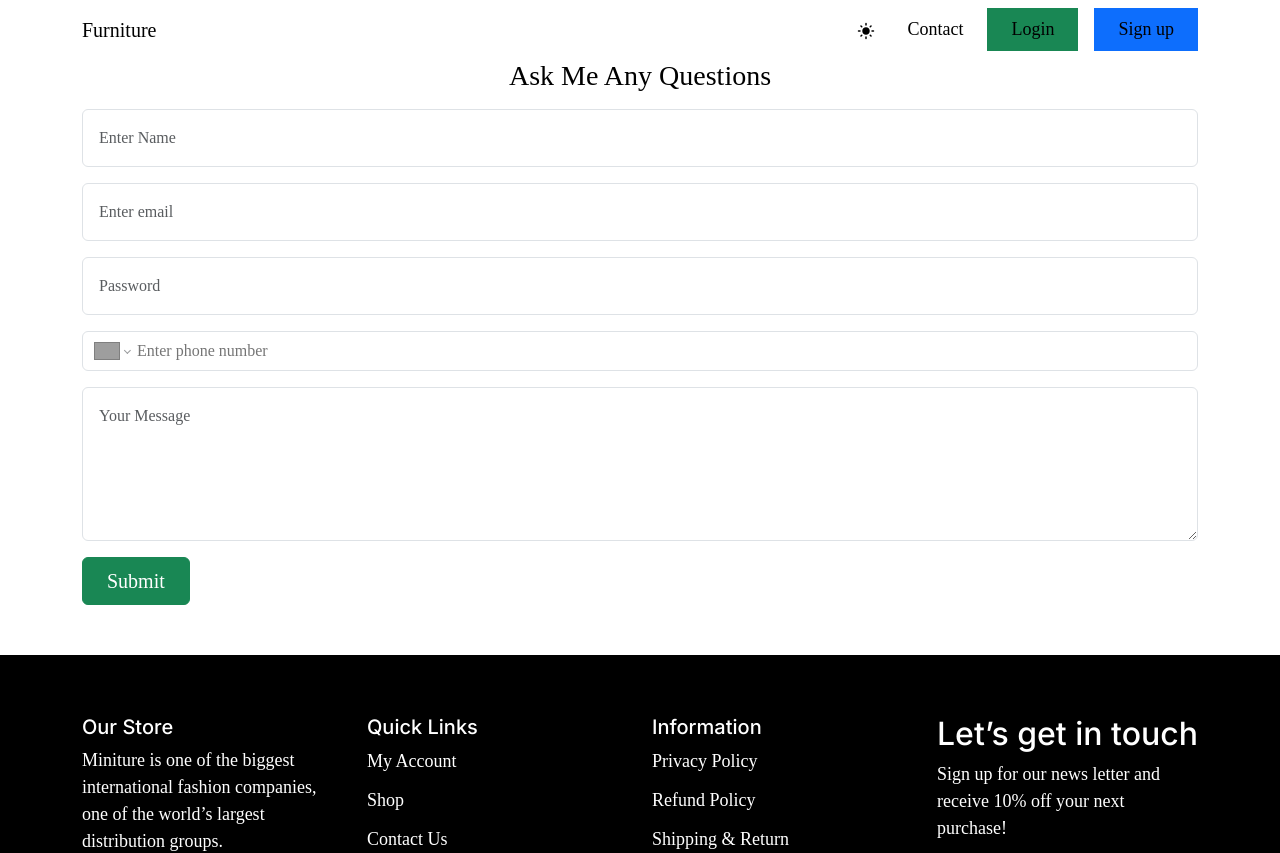
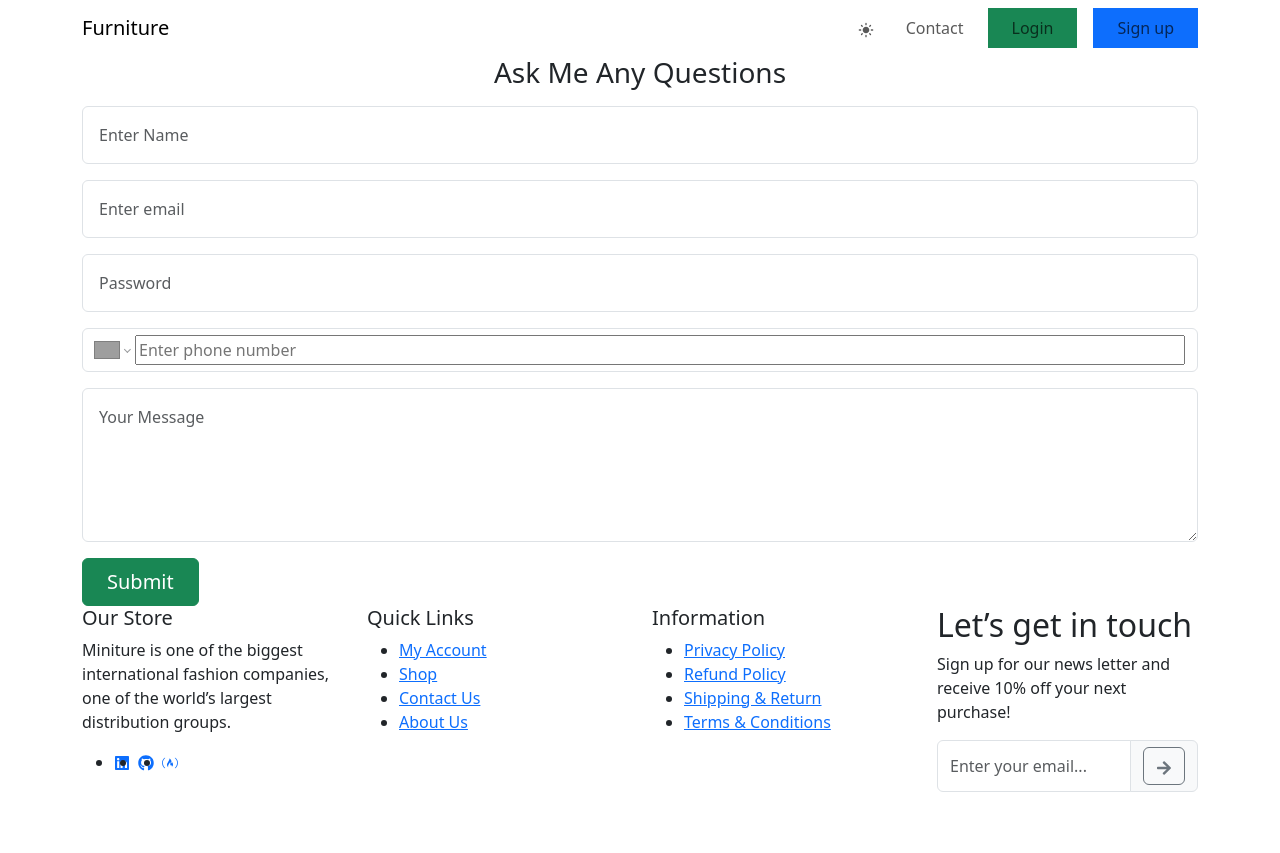
Before and after one commit to PrakashWiser/furniture-user-page, a React (Create React App) app: page /Contact in a window 1280 px wide. Shown: the top 853 px of the page. After the commit the page ends 800 px from the top, so only its background shows below. Built offline with nearby package versions, Linux system fonts and the light colour scheme; grey boxes are pictures that could not be loaded.

Commit message:
css comment

```diff
--- a/src/App.css
+++ b/src/App.css
@@ -1,4 +1,4 @@
-@import url("https://fonts.googleapis.com/css2?family=Inter:ital,opsz,wght@0,14..32,100..900;1,14..32,100..900&display=swap");
+/* @import url("https://fonts.googleapis.com/css2?family=Inter:ital,opsz,wght@0,14..32,100..900;1,14..32,100..900&display=swap");
 @import url("https://fonts.googleapis.com/css2?family=Inter:ital,opsz,wght@0,14..32,100..900;1,14..32,100..900&family=Montserrat:ital,wght@0,100..900;1,100..900&family=Open+Sans:ital,wght@0,300..800;1,300..800&family=Poppins:ital,wght@0,100;0,200;0,300;0,400;0,500;0,600;0,700;0,800;0,900;1,100;1,200;1,300;1,400;1,500;1,600;1,700;1,800;1,900&display=swap");
 @import url("https://fonts.googleapis.com/css2?family=Inter:ital,opsz,wght@0,14..32,100..900;1,14..32,100..900&family=Poppins:ital,wght@0,100;0,200;0,300;0,400;0,500;0,600;0,700;0,800;0,900;1,100;1,200;1,300;1,400;1,500;1,600;1,700;1,800;1,900&display=swap");
 @import url("https://fonts.googleapis.com/css2?family=Inter:ital,opsz,wght@0,14..32,100..900;1,14..32,100..900&family=Open+Sans:ital,wght@0,300..800;1,300..800&family=Poppins:ital,wght@0,100;0,200;0,300;0,400;0,500;0,600;0,700;0,800;0,900;1,100;1,200;1,300;1,400;1,500;1,600;1,700;1,800;1,900&display=swap");
@@ -92,4 +92,4 @@
 
 .bg_org {
   background-color: var(--primary-color) !important;
-}
+} */
--- a/src/pages/footer/style.css
+++ b/src/pages/footer/style.css
@@ -1,4 +1,4 @@
-.footer {
+/* .footer {
   background-color: black;
   color: white;
   padding: 60px 20px;
@@ -133,4 +133,4 @@
   .with_tybe {
     width: 100%;
   }
-}
+} */
--- a/src/pages/home/Home.js
+++ b/src/pages/home/Home.js
@@ -38,7 +38,7 @@
       }}
     >
       <Model showmodel={showmodel} setShowmodel={setShowmodel} />;
-      <HomeSectionone />
+      <HomeSectionone  />
       <HomeSectiontwo />
       <HomeSectionthree />
       <HomeSectionfour />
--- a/src/pages/home/style.css
+++ b/src/pages/home/style.css
@@ -1,4 +1,4 @@
-.Home_sec_1 h2 {
+/* .Home_sec_1 h2 {
   font-size: 60px;
   font-weight: var(--fw700);
   line-height: 60px;
@@ -271,4 +271,4 @@
     font-size: var(--sz15);
     width: 100%;
   }
-}
+} */
```
